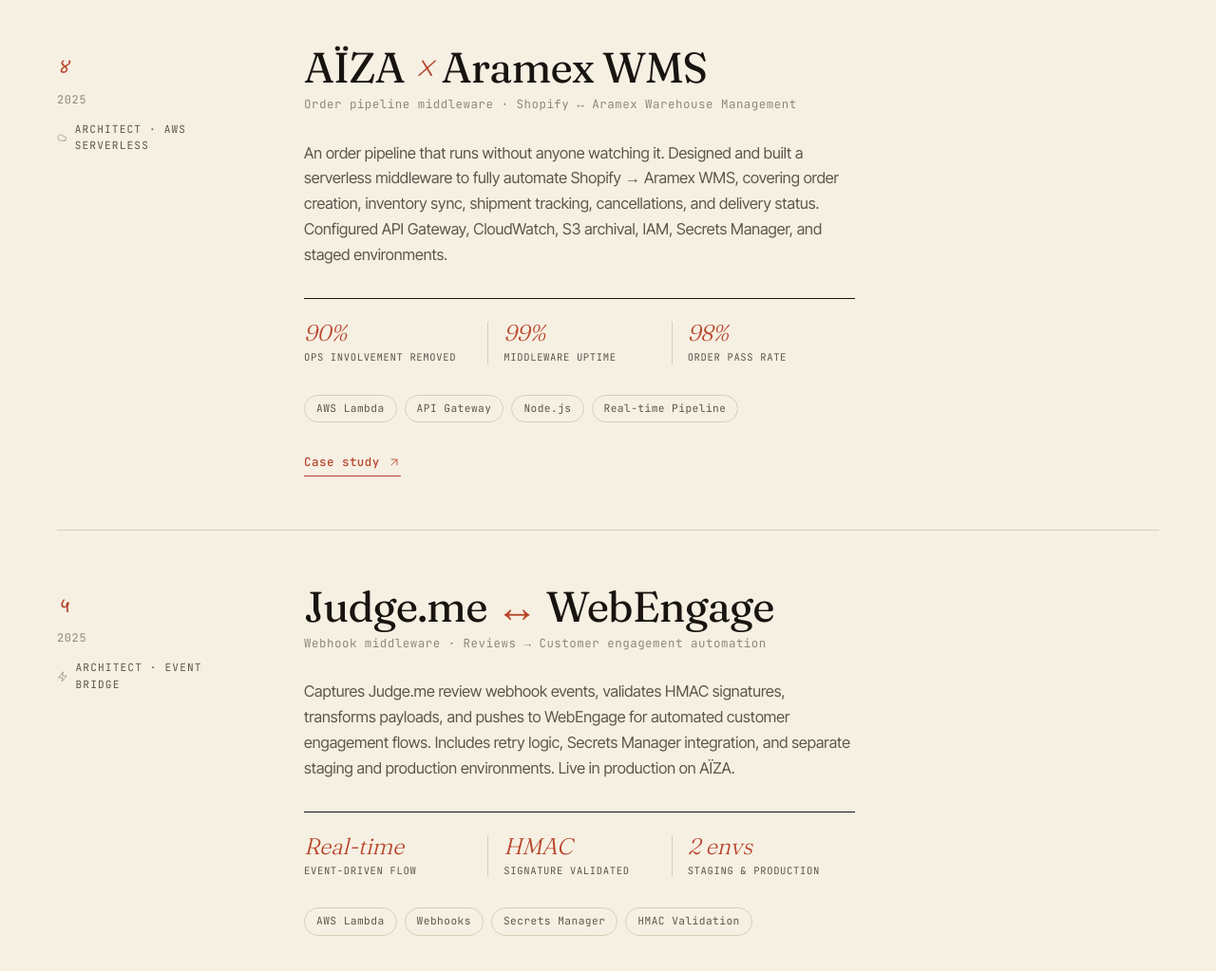
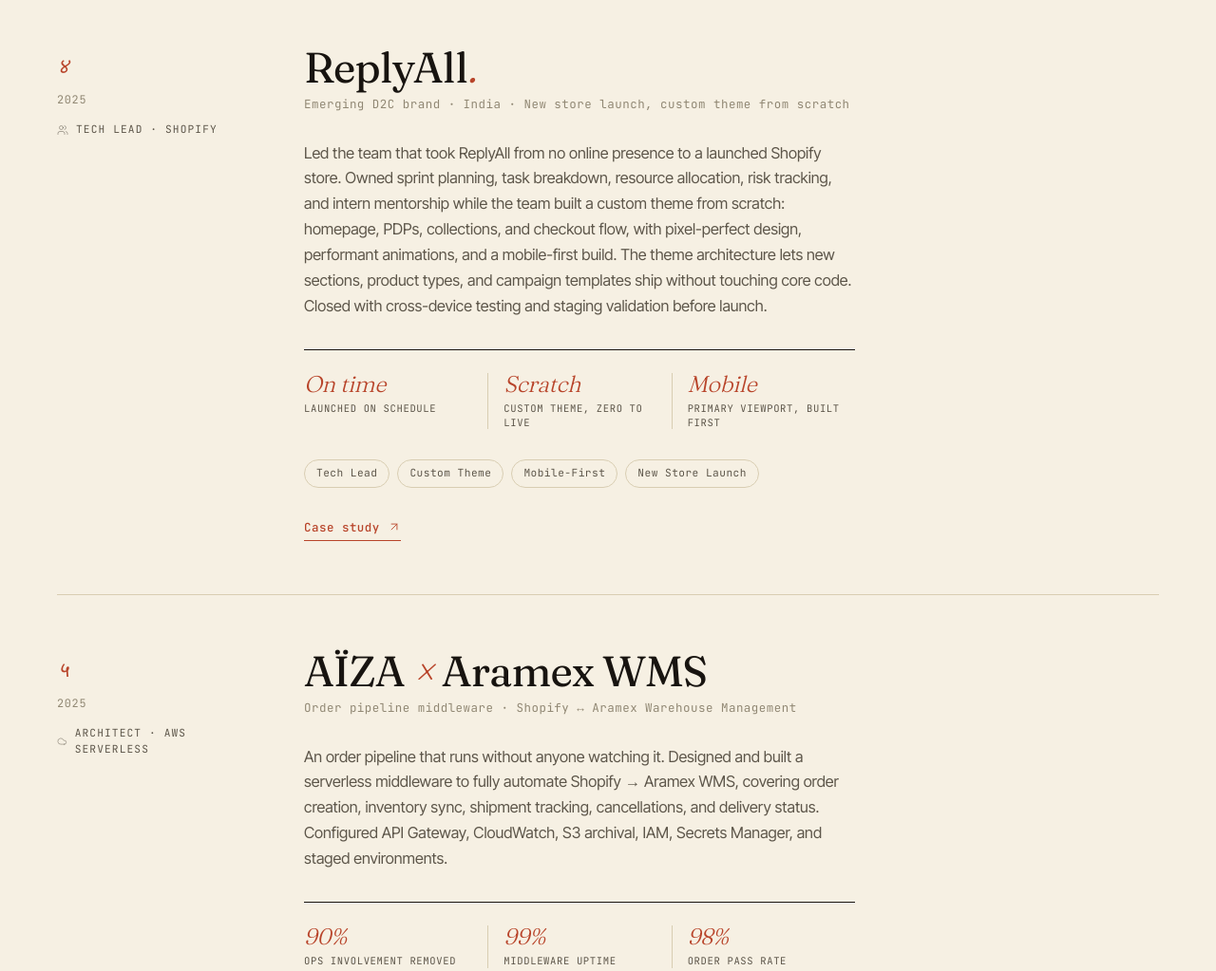
Before and after one commit to hellypatel113/helly-portfolio, a plain HTML site: page index.html in a window 1280 px wide. Shown: the part 4680-5703 px from the top of the page at 95% size. Drawn offline with Linux system fonts and the light colour scheme; a web font is replaced by a local one.

Commit message:
Add ReplyAll project card with case study link
Co-Authored-By: Claude Opus 5.5 <noreply@anthropic.com>

```diff
--- a/index.html
+++ b/index.html
@@ -1101,6 +1101,33 @@ footer {
         <div class="project-meta">
           <span class="num devanagari">४</span>
           <span class="year">2025</span>
+          <span class="role"><svg class="icon-sm" style="width:12px;height:12px"><use href="#i-users"/></svg> Tech Lead · Shopify</span>
+        </div>
+        <div class="project-body">
+          <h3>ReplyAll<em>.</em></h3>
+          <div class="project-sub">Emerging D2C brand · India · New store launch, custom theme from scratch</div>
+          <p>Led the team that took ReplyAll from no online presence to a launched Shopify store. Owned sprint planning, task breakdown, resource allocation, risk tracking, and intern mentorship while the team built a custom theme from scratch: homepage, PDPs, collections, and checkout flow, with pixel-perfect design, performant animations, and a mobile-first build. The theme architecture lets new sections, product types, and campaign templates ship without touching core code. Closed with cross-device testing and staging validation before launch.</p>
+          <div class="project-metrics">
+            <div class="m"><div class="m-val"><em>On time</em></div><div class="m-lbl">Launched on schedule</div></div>
+            <div class="m"><div class="m-val"><em>Scratch</em></div><div class="m-lbl">Custom theme, zero to live</div></div>
+            <div class="m"><div class="m-val"><em>Mobile</em></div><div class="m-lbl">Primary viewport, built first</div></div>
+          </div>
+          <div class="project-tags">
+            <span class="tag">Tech Lead</span>
+            <span class="tag">Custom Theme</span>
+            <span class="tag">Mobile-First</span>
+            <span class="tag">New Store Launch</span>
+          </div>
+          <div class="project-links">
+            <a href="https://www.devxlabs.ai/case-studies/replyall" target="_blank" rel="noopener" class="project-link alt">Case study <svg class="icon icon-sm"><use href="#i-arrow-up-right"/></svg></a>
+          </div>
+        </div>
+      </article>
+
+      <article class="project reveal">
+        <div class="project-meta">
+          <span class="num devanagari">५</span>
+          <span class="year">2025</span>
           <span class="role"><svg class="icon-sm" style="width:12px;height:12px"><use href="#i-cloud"/></svg> Architect · AWS Serverless</span>
         </div>
         <div class="project-body">
@@ -1126,7 +1153,7 @@ footer {
 
       <article class="project reveal">
         <div class="project-meta">
-          <span class="num devanagari">५</span>
+          <span class="num devanagari">६</span>
           <span class="year">2025</span>
           <span class="role"><svg class="icon-sm" style="width:12px;height:12px"><use href="#i-zap"/></svg> Architect · Event Bridge</span>
         </div>
@@ -1150,7 +1177,7 @@ footer {
 
       <article class="project reveal">
         <div class="project-meta">
-          <span class="num devanagari">६</span>
+          <span class="num devanagari">७</span>
           <span class="year">In progress</span>
           <span class="role"><svg class="icon-sm" style="width:12px;height:12px"><use href="#i-grid"/></svg> Solo Build · Shopify App</span>
         </div>
```
